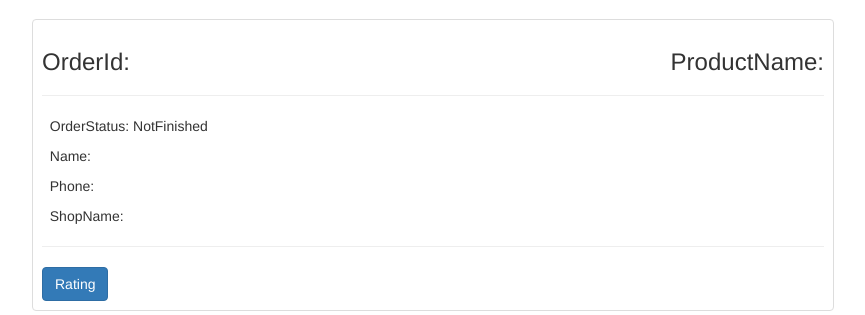
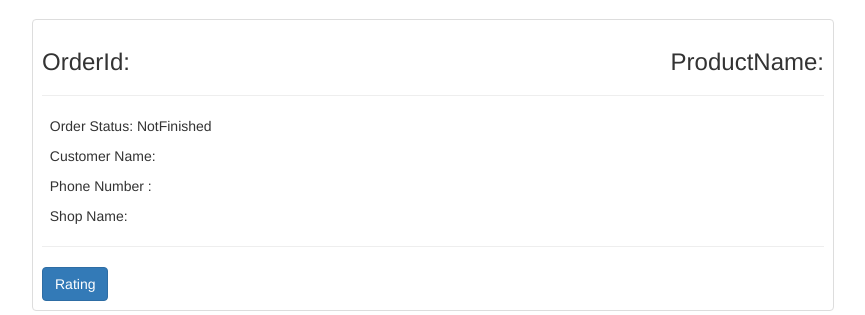
Before and after one commit to npojoku/OnlineShopping, a PHP site: page /frontend/php/viewOrders.php in a window 1280 px wide. Shown: the part 51-366 px from the top of the page, without its empty margins (207-1072 px from the left). Run offline with PHP 8.4, Linux system fonts and the light colour scheme; data that the repository does not hold is empty.

Commit message:
modify viewOrdersbody a bit

```diff
--- a/frontend/php/parts/viewOrdersBody.php
+++ b/frontend/php/parts/viewOrdersBody.php
@@ -23,15 +23,15 @@
 
                 <hr>
                  <p> <?php if ($data['OrderStatus'] == 0) {
-                   echo "<p>&nbsp;&nbsp;OrderStatus: NotFinished </p>";
+                   echo "<p>&nbsp;&nbsp;Order Status: NotFinished </p>";
                  } else {
-                     echo "<p>&nbsp;&nbsp;OrderStatus: Finished </p>";
+                     echo "<p>&nbsp;&nbsp;Order Status: Finished </p>";
                  }
                  ?>
 
-				<p> <?php echo "&nbsp;&nbsp;Name: $data[FirstName] $data[LastName]" ?> </p>
-				<p> <?php echo "&nbsp;&nbsp;Phone: $data[Phone]" ?> </p>
-				<p> <?php echo "&nbsp;&nbsp;ShopName: $data[ShopName]" ?> </p>
+				<p> <?php echo "&nbsp;&nbsp;Customer Name: $data[FirstName] $data[LastName]" ?> </p>
+				<p> <?php echo "&nbsp;&nbsp;Phone Number	: $data[Phone]" ?> </p>
+				<p> <?php echo "&nbsp;&nbsp;Shop Name: $data[ShopName]" ?> </p>
 
                 <hr>
                 <button type="button" class="btn btn-primary">Rating</button>
```
